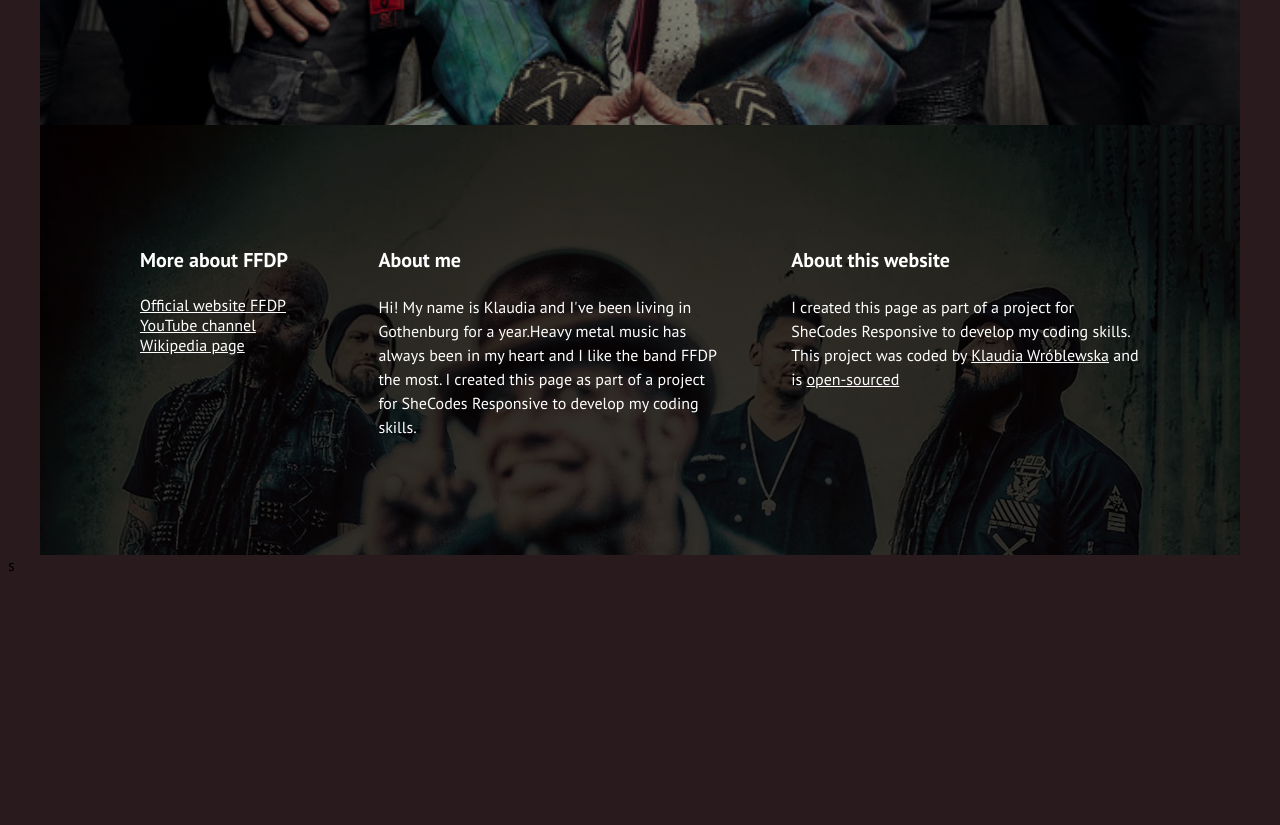
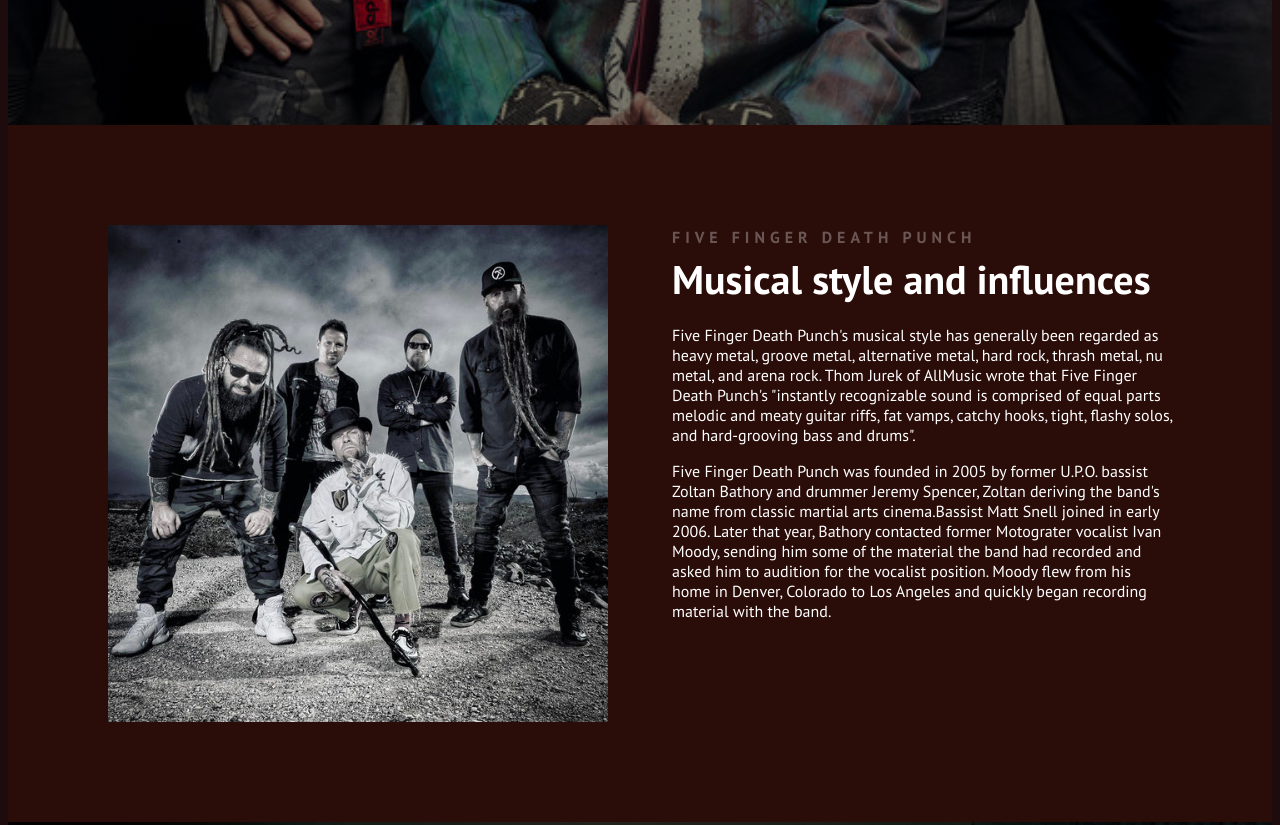
Before and after one commit to klaudiaW0410/music-project, a plain HTML site: page index.html in a window 1280 px wide. Shown: the part 740-1565 px from the top of the page. Before the commit the page ends 1323 px from the top, so only its background shows below. Drawn offline with Linux system fonts and the light colour scheme.

Commit message:
added first grid

```diff
--- a/index.html
+++ b/index.html
@@ -18,6 +18,30 @@
     <h2>American heavy metal band from Las Vegas</h2>
     <a href="#">Learn more</a>
     </header>
+    <main>
+        <main>
+            <section class="grid grid-2-columns">
+              <div>
+                <img
+                  src="img/grid1.jpeg"
+                  alt="Lisbon Building"
+                  class="img-responsive"
+                />
+              </div>
+
+              <div>
+                <a name="more"></a>
+                <h2>Five finger death punch</h2>
+                <h3>Musical style and influences</h3>
+                <p>
+                    Five Finger Death Punch's musical style has generally been regarded as heavy metal, groove metal, alternative metal, hard rock, thrash metal, nu metal, and arena rock. Thom Jurek of AllMusic wrote that Five Finger Death Punch's "instantly recognizable sound is comprised of equal parts melodic and meaty guitar riffs, fat vamps, catchy hooks, tight, flashy solos, and hard-grooving bass and drums".
+                </p>
+                <p>
+                    Five Finger Death Punch was founded in 2005 by former U.P.O. bassist Zoltan Bathory and drummer Jeremy Spencer, Zoltan deriving the band's name from classic martial arts cinema.Bassist Matt Snell joined in early 2006. Later that year, Bathory contacted former Motograter vocalist Ivan Moody, sending him some of the material the band had recorded and asked him to audition for the vocalist position. Moody flew from his home in Denver, Colorado to Los Angeles and quickly began recording material with the band.
+                </p>
+              </div>
+            </section>
+    </main>
     <footer>
         <section class="grid grid-3-columns-with-first-narrow">
             <div>
--- a/src/style.css
+++ b/src/style.css
@@ -1,11 +1,15 @@
 body{
     font-family: 'PT Sans', sans-serif;
-    background: #291B1D;
+    background: #1d0b0e;
 }
 .container{
-    max-width: 1200px;
+    max-width: 1300px;
     margin: 0 auto;
 }
+.img-responsive {
+    width: 100%;
+    display: block;
+  }
 header{
     background-image: linear-gradient(
         rgba(0, 0, 0, 0.5),
@@ -98,6 +102,30 @@ header h1 {
     margin: 0 auto;
     padding: 100px;
   }
+
+main {
+    background-color:#2a0c09;
+    color: white;
+  }
+
+  main h2 {
+    font-weight: 700;
+    font-size: 16px;
+    line-height: 1.5;
+    margin: 0;
+    letter-spacing: 5px;
+
+    opacity: 0.3;
+    text-transform: uppercase;
+  }
+
+  main h3 {
+    font-weight: 700;
+    font-size: 40px;
+    line-height: 1.5;
+
+    margin: 0;
+  }
   .link{
     color: white;
   }
@@ -111,6 +139,14 @@ header h1 {
 
   .grid-3-columns-with-first-narrow {
     grid-template-columns: 1fr 2fr 2fr;
+  }
+  .img-responsive {
+    width: 100%;
+    display: block;
+  }
+
+  .grid-2-columns {
+    grid-template-columns: 1fr 1fr;
   }
   @media (max-width: 900px){
     header {
```
Also changed, not shown: img/grid1.jpeg (added), 1 other file.
